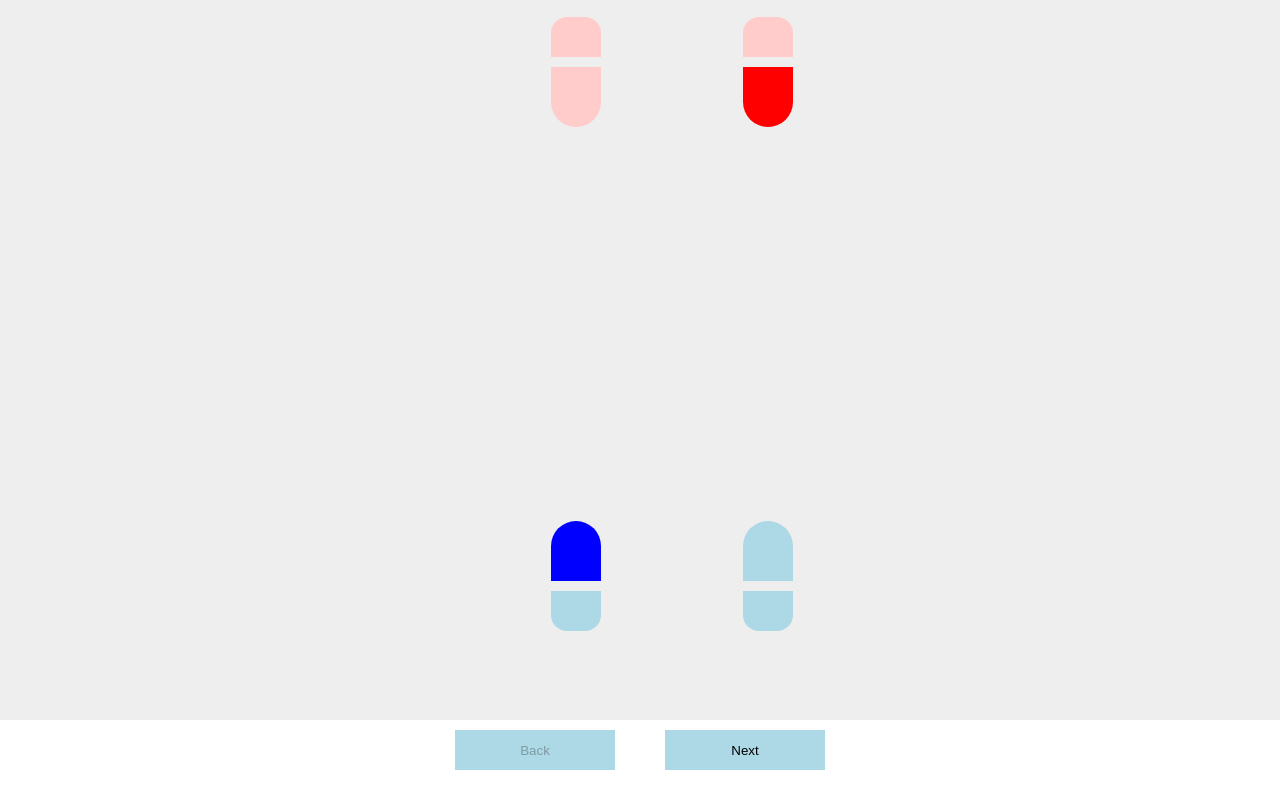
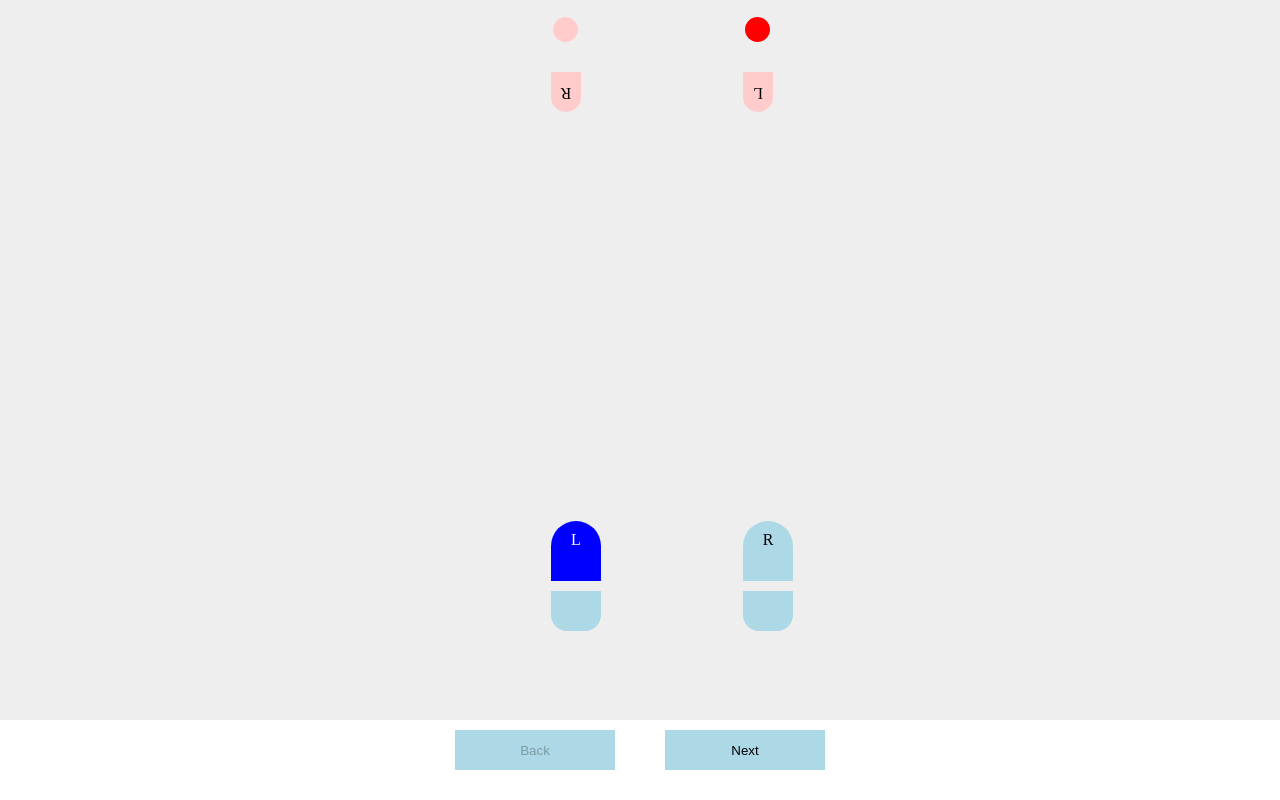
Before and after one commit to WeidenauerErik/OnlyDance-Frontend, a Vue app: page / in a window 1280 px wide. Built offline with nearby package versions, Linux system fonts and the light colour scheme.

Commit message:
Updating Prototype
adding Left and Right to the fett

```diff
--- a/src/App.vue
+++ b/src/App.vue
@@ -1,27 +1,47 @@
 <template>
   <div id="morphDiv">
-    <div id="manLeftFoot" class="foot" :class="{quickMovement: howQuick === 2, slowMovement: howQuick === 1}">
-      <div id="manLeftFootToes" class="manToe"></div>
+    <div
+      id="manLeftFoot"
+      class="foot"
+      :class="{ quickMovement: howQuick === 2, slowMovement: howQuick === 1 }"
+    >
+      <div id="manLeftFootToes" class="manToe"><span id="manLeftFootLetter" class="footLetter">L</span></div>
       <div class="innerFootSpacer"></div>
       <div id="manLeftFootHeel" class="manHeel"></div>
     </div>
 
-    <div id="manRightFoot" class="foot" :class="{quickMovement: howQuick === 2, slowMovement: howQuick === 1}">
-      <div id="manRightFootToes" class="manToe"></div>
+    <div
+      id="manRightFoot"
+      class="foot"
+      :class="{ quickMovement: howQuick === 2, slowMovement: howQuick === 1 }"
+    >
+      <div id="manRightFootToes" class="manToe"><span id="manRightFootLetter" class="footLetter">R</span></div>
       <div class="innerFootSpacer"></div>
       <div id="manRightFootHeel" class="manHeel"></div>
     </div>
 
-    <div id="womanLeftFoot" class="foot" :class="{quickMovement: howQuick === 2, slowMovement: howQuick === 1}">
-      <div id="womanLeftFootToes" class="womanToe"></div>
+    <div
+      id="womanLeftFoot"
+      class="foot"
+      :class="{ quickMovement: howQuick === 2, slowMovement: howQuick === 1 }"
+    >
+      <div id="womanLeftFootToes" class="womanToe"><span id="womanLeftFootLetter" class="footLetter">L</span></div>
       <div class="innerFootSpacer"></div>
-      <div id="womanLeftFootHeel" class="womanHeel"></div>
+      <div class="womanHeelContainer">
+        <div id="womanLeftFootHeel" class="womanHeel"></div>
+      </div>
     </div>
 
-    <div id="womanRightFoot" class="foot" :class="{quickMovement: howQuick === 2, slowMovement: howQuick === 1}">
-      <div id="womanRightFootToes" class="womanToe"></div>
+    <div
+      id="womanRightFoot"
+      class="foot"
+      :class="{ quickMovement: howQuick === 2, slowMovement: howQuick === 1 }"
+    >
+      <div id="womanRightFootToes" class="womanToe"><span id="womanRightFootLetter" class="footLetter">R</span></div>
       <div class="innerFootSpacer"></div>
-      <div id="womanRightFootHeel" class="womanHeel"></div>
+      <div class="womanHeelContainer">
+        <div id="womanRightFootHeel" class="womanHeel"></div>
+      </div>
     </div>
   </div>
 
@@ -48,16 +68,23 @@ let howQuick = ref(2)
 let manLeftFoot
 let manLeftFootHeel
 let manLeftFootToes
+let manLeftFootLetter
+
 let manRightFoot
 let manRightFootToes
 let manRightFootHeel
+let manRightFootLetter
+
 
 let womanLeftFoot
 let womanLeftFootHeel
 let womanLeftFootToes
+let womanLeftFootLetter
+
 let womanRightFoot
 let womanRightFootToes
 let womanRightFootHeel
+let womanRightFootLetter
 
 let steps = [
   {
@@ -67,8 +94,8 @@ let steps = [
         height: 0.1,
         width: 0.6,
         rotate: 180,
-        footToesActive: true,
-        footHeelActive: false,
+        footToesActive: false,
+        footHeelActive: true,
       },
       rightFoot: {
         height: 0.1,
@@ -199,7 +226,7 @@ let steps = [
         footHeelActive: false,
       },
     },
-  }
+  },
 ]
 
 onMounted(() => {
@@ -207,16 +234,23 @@ onMounted(() => {
   manLeftFoot = document.getElementById('manLeftFoot')
   manLeftFootToes = document.getElementById('manLeftFootToes')
   manLeftFootHeel = document.getElementById('manLeftFootHeel')
+  manLeftFootLetter = document.getElementById('manLeftFootLetter')
+
   manRightFoot = document.getElementById('manRightFoot')
   manRightFootToes = document.getElementById('manRightFootToes')
   manRightFootHeel = document.getElementById('manRightFootHeel')
+  manRightFootLetter = document.getElementById('manRightFootLetter')
+
 
   womanLeftFoot = document.getElementById('womanLeftFoot')
   womanLeftFootToes = document.getElementById('womanLeftFootToes')
   womanLeftFootHeel = document.getElementById('womanLeftFootHeel')
+  womanLeftFootLetter = document.getElementById('womanLeftFootLetter')
+
   womanRightFoot = document.getElementById('womanRightFoot')
   womanRightFootToes = document.getElementById('womanRightFootToes')
   womanRightFootHeel = document.getElementById('womanRightFootHeel')
+  womanRightFootLetter = document.getElementById('womanRightFootLetter')
 
   resize()
 
@@ -231,22 +265,29 @@ const updateFeet = (step) => {
   manLeftFoot.style.transform = `rotate(${step.man.leftFoot.rotate}deg)`
   manLeftFootToes.style.backgroundColor = step.man.leftFoot.footToesActive ? 'blue' : 'lightblue'
   manLeftFootHeel.style.backgroundColor = step.man.leftFoot.footHeelActive ? 'blue' : 'lightblue'
+  manLeftFootLetter.style.color = step.man.leftFoot.footToesActive ? 'white' : 'black'
+
   manRightFoot.style.top = screenHeight * step.man.rightFoot.height - footHeightDifferenz + 'px'
   manRightFoot.style.left = screenWidth * step.man.rightFoot.width - footWidthDifferenz + 'px'
   manRightFoot.style.transform = `rotate(${step.man.rightFoot.rotate}deg)`
   manRightFootToes.style.backgroundColor = step.man.rightFoot.footToesActive ? 'blue' : 'lightblue'
   manRightFootHeel.style.backgroundColor = step.man.rightFoot.footHeelActive ? 'blue' : 'lightblue'
+  manRightFootLetter.style.color = step.man.rightFoot.footToesActive ? 'white' : 'black'
+
 
   womanLeftFoot.style.top = screenHeight * step.woman.leftFoot.height - footHeightDifferenz + 'px'
   womanLeftFoot.style.left = screenWidth * step.woman.leftFoot.width - footWidthDifferenz + 'px'
   womanLeftFoot.style.transform = `rotate(${step.woman.leftFoot.rotate}deg)`
   womanLeftFootToes.style.backgroundColor = step.woman.leftFoot.footToesActive ? 'red' : '#FFCCCB'
   womanLeftFootHeel.style.backgroundColor = step.woman.leftFoot.footHeelActive ? 'red' : '#FFCCCB'
+  womanLeftFootLetter.style.color = step.woman.leftFoot.footToesActive ? 'white' : 'black'
+
   womanRightFoot.style.top = screenHeight * step.woman.rightFoot.height - footHeightDifferenz + 'px'
   womanRightFoot.style.left = screenWidth * step.woman.rightFoot.width - footWidthDifferenz + 'px'
   womanRightFoot.style.transform = `rotate(${step.woman.rightFoot.rotate}deg)`
   womanRightFootToes.style.backgroundColor = step.woman.rightFoot.footToesActive ? 'red' : '#FFCCCB'
   womanRightFootHeel.style.backgroundColor = step.woman.rightFoot.footHeelActive ? 'red' : '#FFCCCB'
+  womanRightFootLetter.style.color = step.woman.rightFoot.footToesActive ? 'white' : 'black'
 }
 
 const resize = () => {
@@ -286,6 +327,12 @@ const BackBtnDisabled = computed(() => stepCounter.value <= 0)
   #womanLeftFoot,
   #womanRightFoot {
     position: absolute;
+
+    .footLetter {
+      display: flex;
+      justify-content: center;
+      padding: 10px;
+    }
   }
 
   .quickMovement {
@@ -302,27 +349,53 @@ const BackBtnDisabled = computed(() => stepCounter.value <= 0)
       transform 4s ease;
   }
 
-  .innerFootSpacer {
-    height: 10px;
+  #manLeftFoot, #manRightFoot {
+    .innerFootSpacer {
+      height: 10px;
+    }
   }
 
-  .womanToe,
-  .womanHeel,
+  #womanLeftFoot, #womanRightFoot {
+    .innerFootSpacer {
+      height: 30px;
+    }
+  }
+
   .manToe,
   .manHeel {
     width: 50px;
   }
 
+  .womanToe {
+    width: 30px;
+  }
+
   .womanToe,
   .manToe {
     border-radius: 2rem 2rem 0 0;
+  }
+
+  .manToe {
     height: 60px;
   }
 
-  .womanHeel,
+  .womanToe {
+    height: 40px;
+  }
+
   .manHeel {
     border-radius: 0 0 1rem 1rem;
     height: 40px;
+  }
+  .womanHeelContainer {
+    display: flex;
+    justify-content: center;
+
+    .womanHeel {
+      height: 25px;
+      width: 25px;
+      border-radius: 50%;
+    }
   }
 }
 
```
